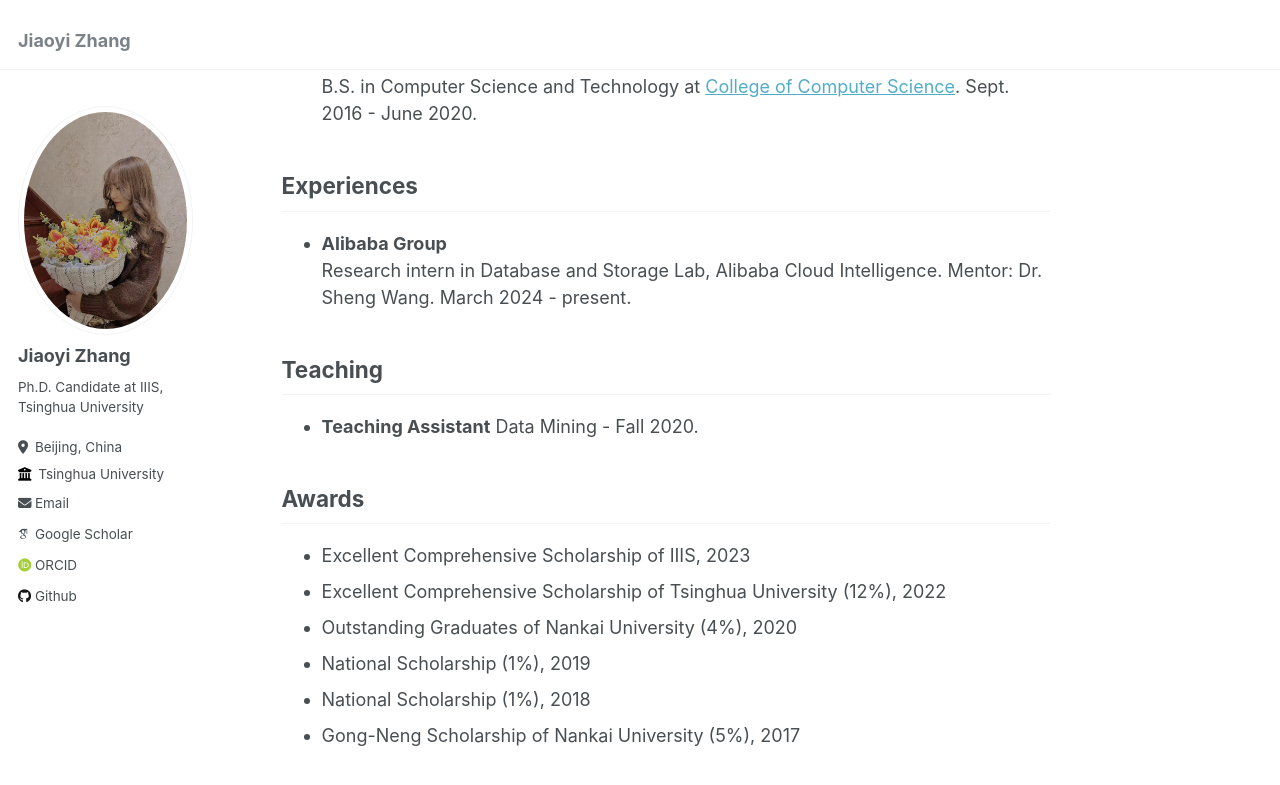
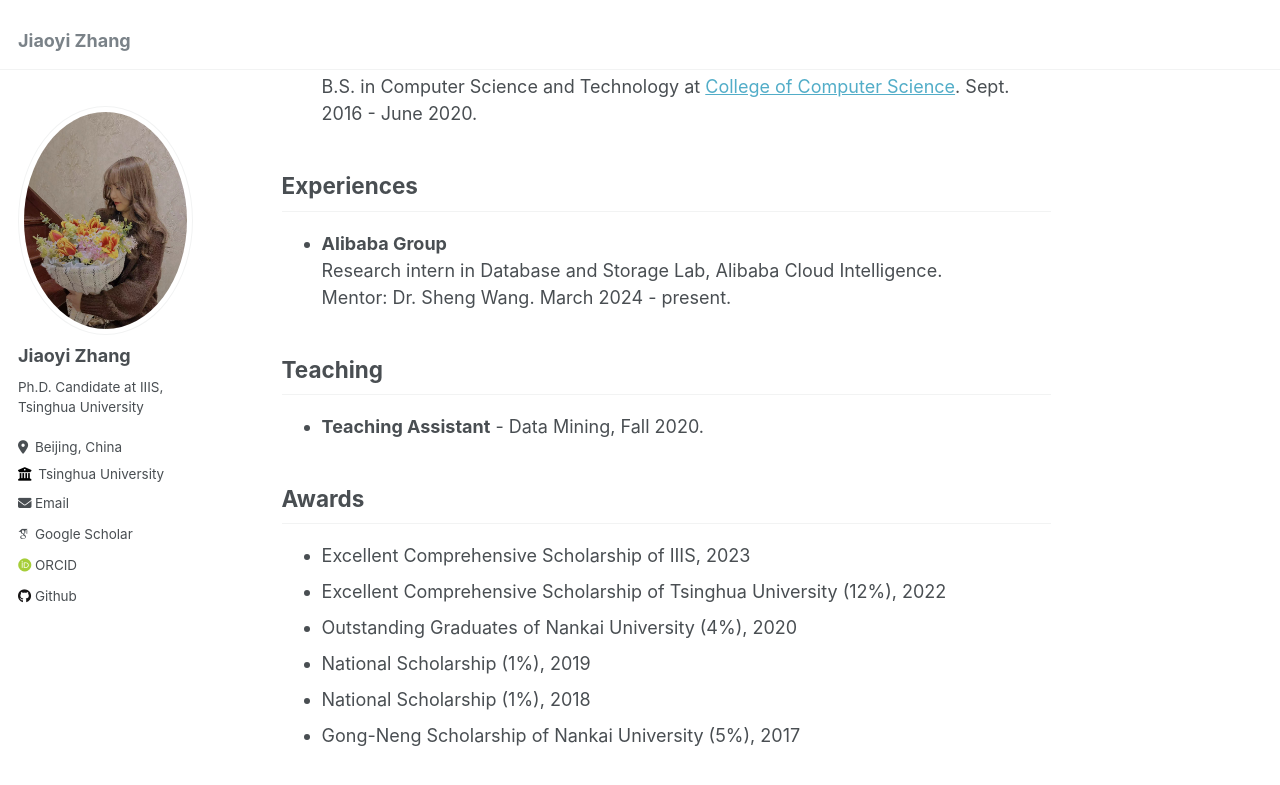
Before and after one commit to JiaoyiZhang/jiaoyizhang.github.io, a Jekyll site: the page built from _pages/about.md, in a window 1280 px wide and 900 px high, scrolled down 731 px. Shown: the top 785 px of the window. Built offline with Jekyll 4.4.1, drawn with Linux system fonts in a browser that asks for light colours; some web fonts are replaced; part of the change alters nothing that is shown.

Commit message:
Update personal information and links on the website

```diff
--- a/_config.yml
+++ b/_config.yml
@@ -29,6 +29,7 @@ author:
   employer         : "Tsinghua University"
   uri              : # URL
   email            : "jy-zhang20@mails.tsinghua.edu.cn"
+  github           : "JiaoyiZhang"
 
   # Academic websites
   arxiv            : # URL - Update with the correct link to your profile
@@ -43,7 +44,6 @@ author:
   bitbucket        : # Username - Update with your username on the site
   codepen          : # Username
   dribbble         : # Username
-  github           : "JiaoyiZhang"
   kaggle           : # Username
   stackoverflow    : # User number or user number and name (i.e., use "1" or "1/jeff-atwood")
 
--- a/_pages/about.md
+++ b/_pages/about.md
@@ -29,10 +29,11 @@ B.S. in Computer Science and Technology at [College of Computer Science](https:/
 
 ## Experiences
 - **Alibaba Group**
-Research intern in Database and Storage Lab, Alibaba Cloud Intelligence. Mentor: Dr. Sheng Wang. March 2024 - present.
+Research intern in Database and Storage Lab, Alibaba Cloud Intelligence.
+Mentor: Dr. Sheng Wang. March 2024 - present.
 
 ## Teaching
-- **Teaching Assistant** Data Mining - Fall 2020.
+- **Teaching Assistant** - Data Mining, Fall 2020.
 
 ## Awards
 - Excellent Comprehensive Scholarship of IIIS, 2023
```
Also changed, not shown: images/profile copy.jpg (added).
